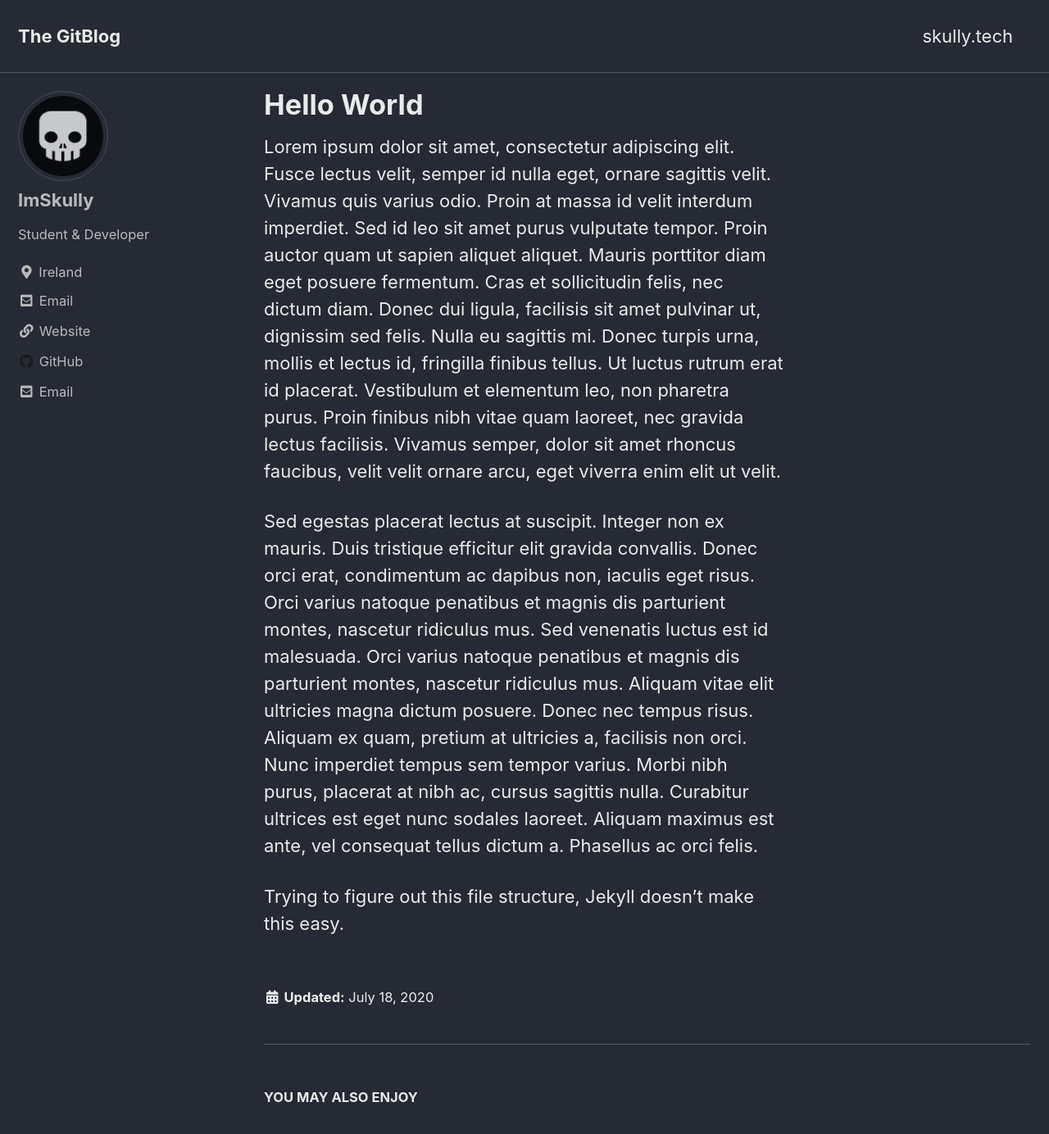
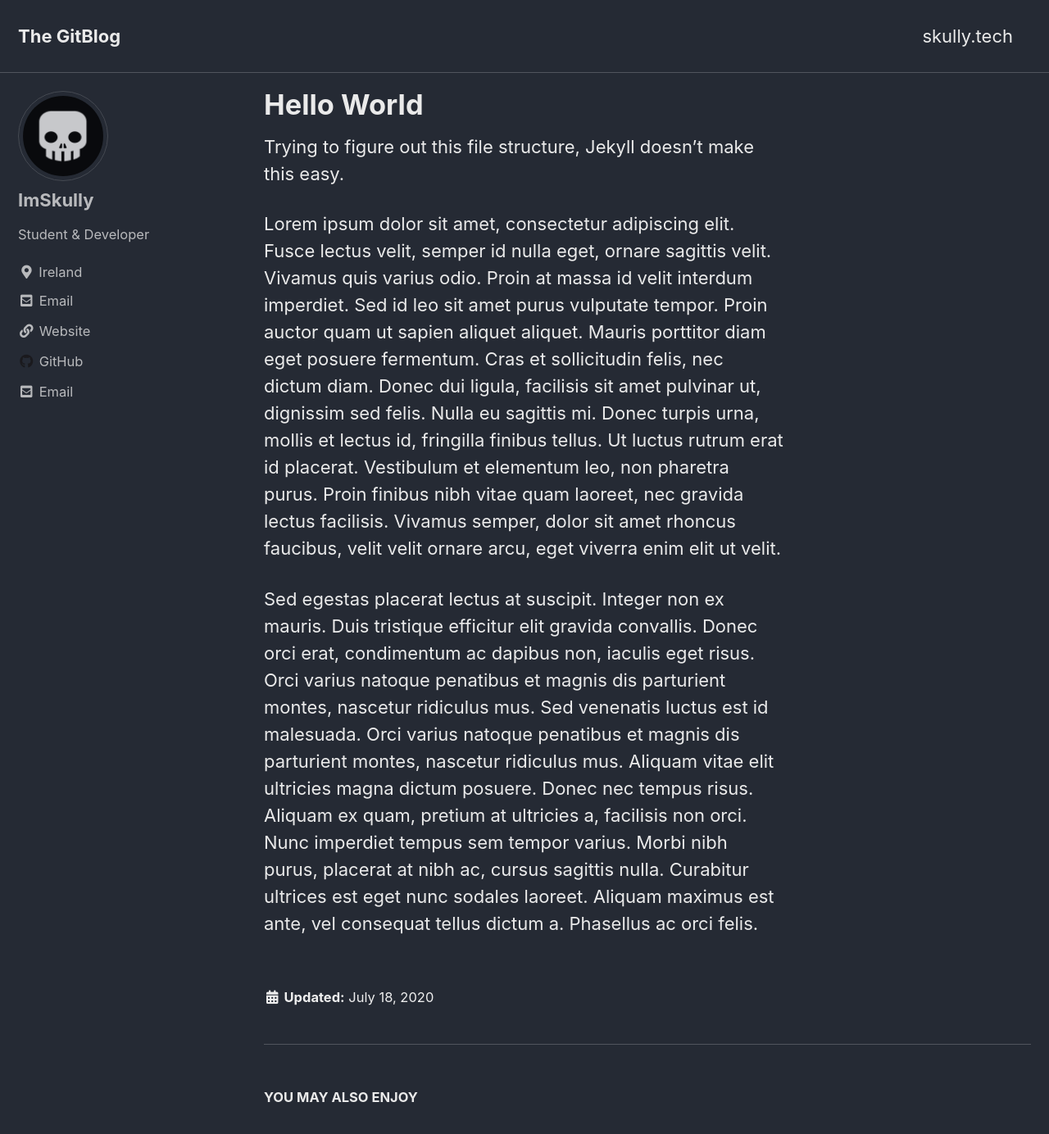
Before and after one commit to ImSkully/ImSkully, a Jekyll site: the page built from docs/_posts/2020-07-18-Hello-World.md, in a window 1280 px wide and 1400 px high. Shown: the top 1384 px of the window at 82% size. Built offline with Jekyll 4.4.1, drawn with Linux system fonts in a browser that asks for light colours; cached includes are drawn as plain includes.

Commit message:
config update

```diff
--- a/docs/_config.yml
+++ b/docs/_config.yml
@@ -21,9 +21,9 @@ title_separator          : "-"
 subtitle                 : # site tagline that appears below site title in masthead
 name                     : "ImSkully"
 description              : "Hello World."
-url                      : # the base hostname & protocol for your site e.g. "https://mmistakes.github.io"
-baseurl                  : # the subpath of your site, e.g. "/blog"
-repository               : # GitHub username/repo-name e.g. "mmistakes/minimal-mistakes"
+url                      : "https://imskully.github.io" # the base hostname & protocol for your site e.g. "https://mmistakes.github.io"
+baseurl                  : "/ImSkully" # the subpath of your site, e.g. "/blog"
+repository               : "ImSkully/ImSkully" # GitHub username/repo-name e.g. "mmistakes/minimal-mistakes"
 teaser                   : # path of fallback teaser image, e.g. "/assets/images/500x300.png"
 logo                     : # path of logo image to display in the masthead, e.g. "/assets/images/88x88.png"
 masthead_title           : # overrides the website title displayed in the masthead, use " " for no title
@@ -276,6 +276,6 @@ defaults:
       layout: single
       author_profile: true
       read_time: # true
-      comments: true
+      comments: # true
       share: false
       related: true
--- a/docs/_posts/2020-07-18-Hello-World.md
+++ b/docs/_posts/2020-07-18-Hello-World.md
@@ -1,5 +1,5 @@
+Trying to figure out this file structure, Jekyll doesn't make this easy.
+
 Lorem ipsum dolor sit amet, consectetur adipiscing elit. Fusce lectus velit, semper id nulla eget, ornare sagittis velit. Vivamus quis varius odio. Proin at massa id velit interdum imperdiet. Sed id leo sit amet purus vulputate tempor. Proin auctor quam ut sapien aliquet aliquet. Mauris porttitor diam eget posuere fermentum. Cras et sollicitudin felis, nec dictum diam. Donec dui ligula, facilisis sit amet pulvinar ut, dignissim sed felis. Nulla eu sagittis mi. Donec turpis urna, mollis et lectus id, fringilla finibus tellus. Ut luctus rutrum erat id placerat. Vestibulum et elementum leo, non pharetra purus. Proin finibus nibh vitae quam laoreet, nec gravida lectus facilisis. Vivamus semper, dolor sit amet rhoncus faucibus, velit velit ornare arcu, eget viverra enim elit ut velit.
 
 Sed egestas placerat lectus at suscipit. Integer non ex mauris. Duis tristique efficitur elit gravida convallis. Donec orci erat, condimentum ac dapibus non, iaculis eget risus. Orci varius natoque penatibus et magnis dis parturient montes, nascetur ridiculus mus. Sed venenatis luctus est id malesuada. Orci varius natoque penatibus et magnis dis parturient montes, nascetur ridiculus mus. Aliquam vitae elit ultricies magna dictum posuere. Donec nec tempus risus. Aliquam ex quam, pretium at ultricies a, facilisis non orci. Nunc imperdiet tempus sem tempor varius. Morbi nibh purus, placerat at nibh ac, cursus sagittis nulla. Curabitur ultrices est eget nunc sodales laoreet. Aliquam maximus est ante, vel consequat tellus dictum a. Phasellus ac orci felis.
-
-Trying to figure out this file structure, Jekyll doesn't make this easy.
```
